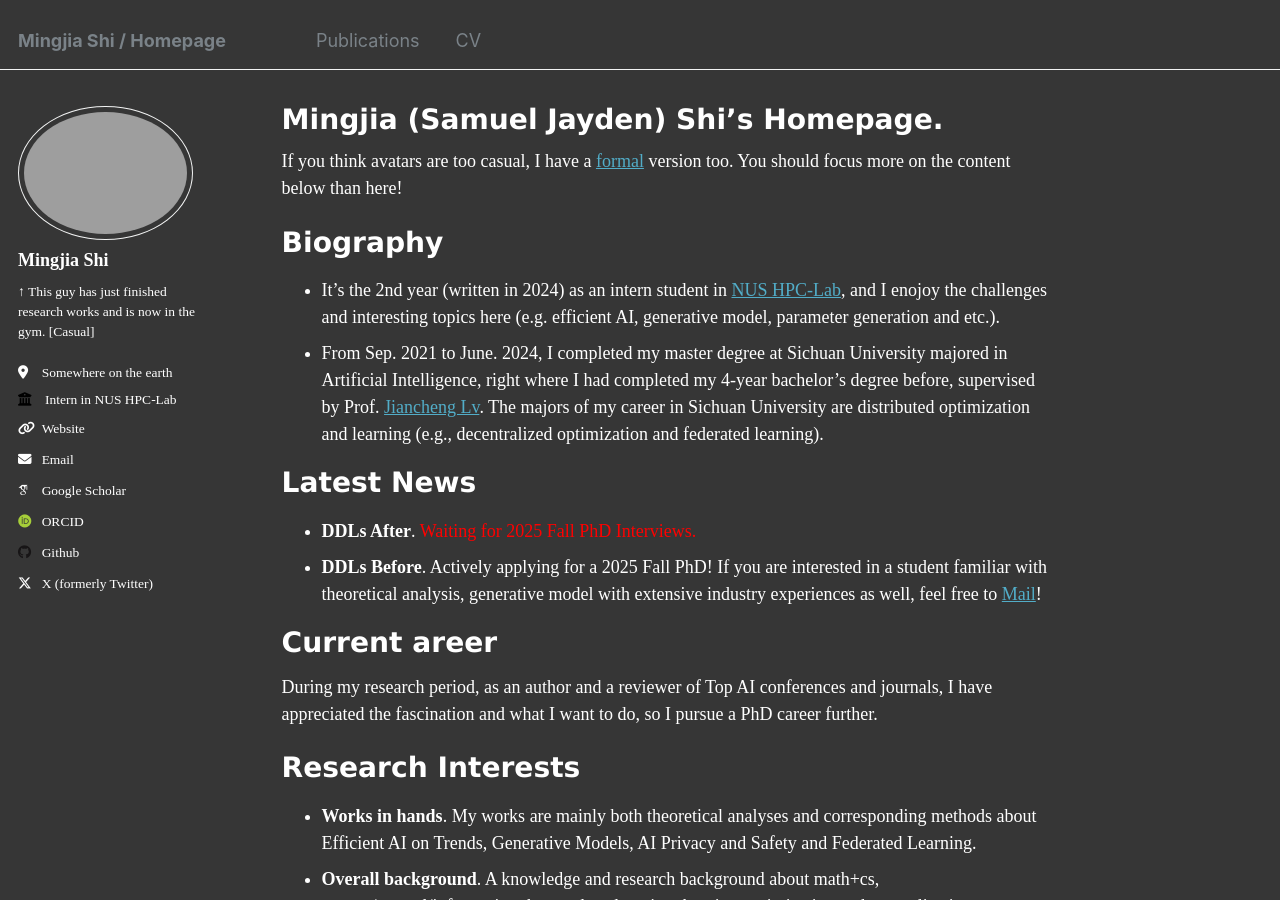
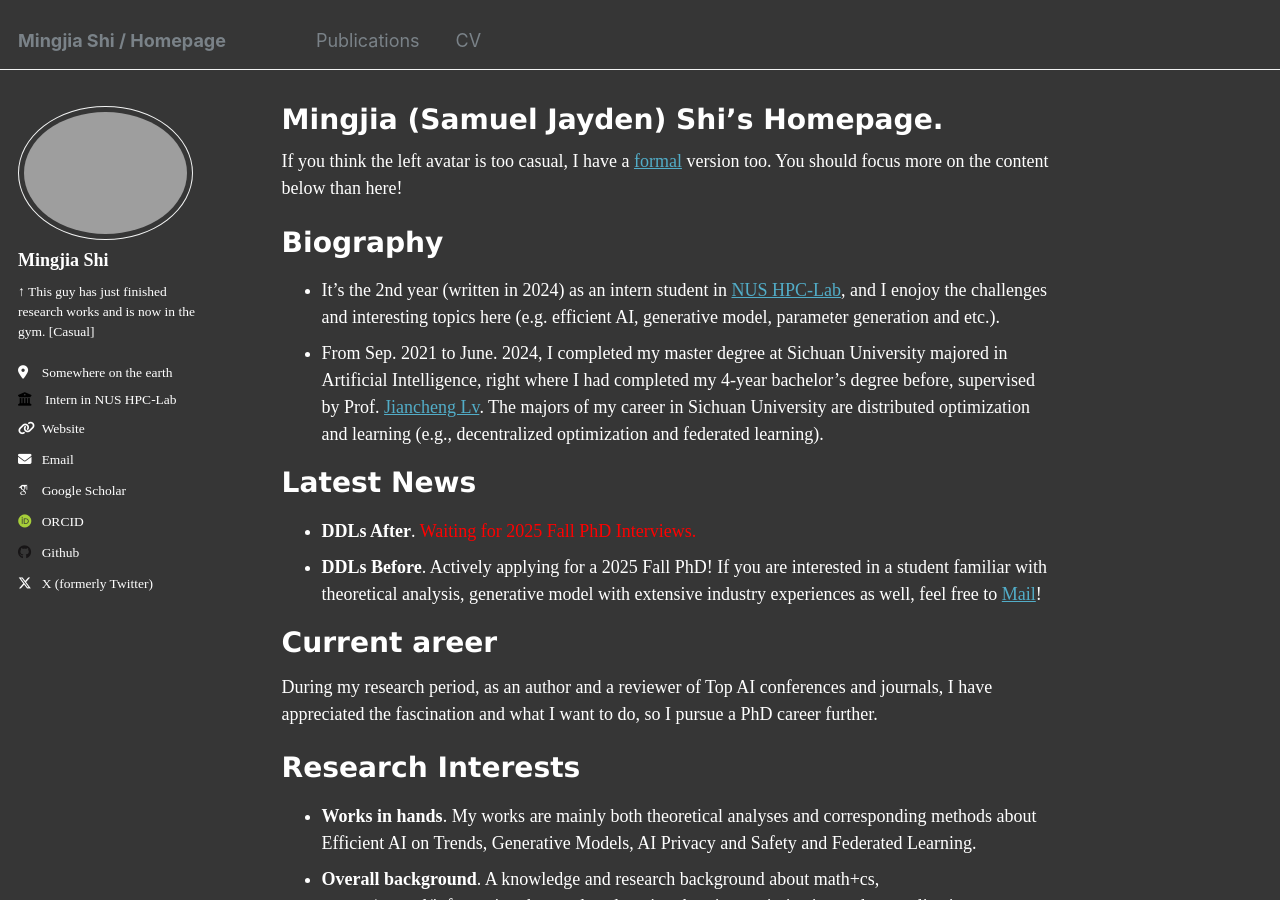
Before and after one commit to BDeMo/homepage, a Jekyll site: the page built from _pages/about.md, in a window 1280 px wide and 900 px high. Built offline with Jekyll 4.4.1, drawn with Linux system fonts in a browser that asks for light colours; some web fonts are replaced.

Commit message:
An casual 'about'

```diff
--- a/_pages/about.md
+++ b/_pages/about.md
@@ -7,7 +7,7 @@ redirect_from:
   - /about.html
 ---
 
-If you think avatars are too casual, I have a [formal](https://github.com/BDeMo/homepage/blob/master/images/a_pic_of_mine_2.jpg) version too. You should focus more on the content below than here!
+If you think the left avatar is too casual, I have a [formal](https://github.com/BDeMo/homepage/blob/master/images/a_pic_of_mine_2.jpg) version too. You should focus more on the content below than here!
 
 Biography
 ======
```
